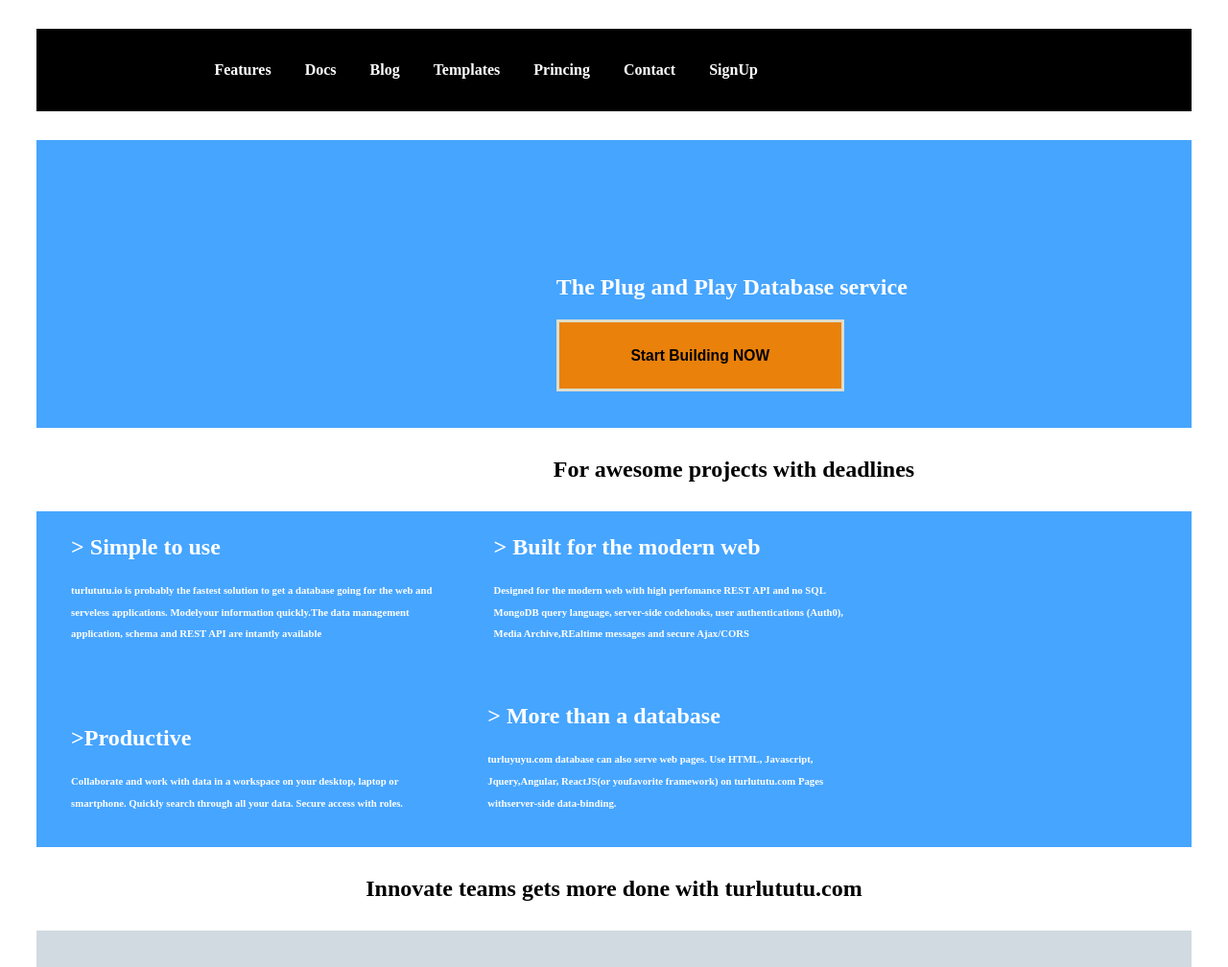
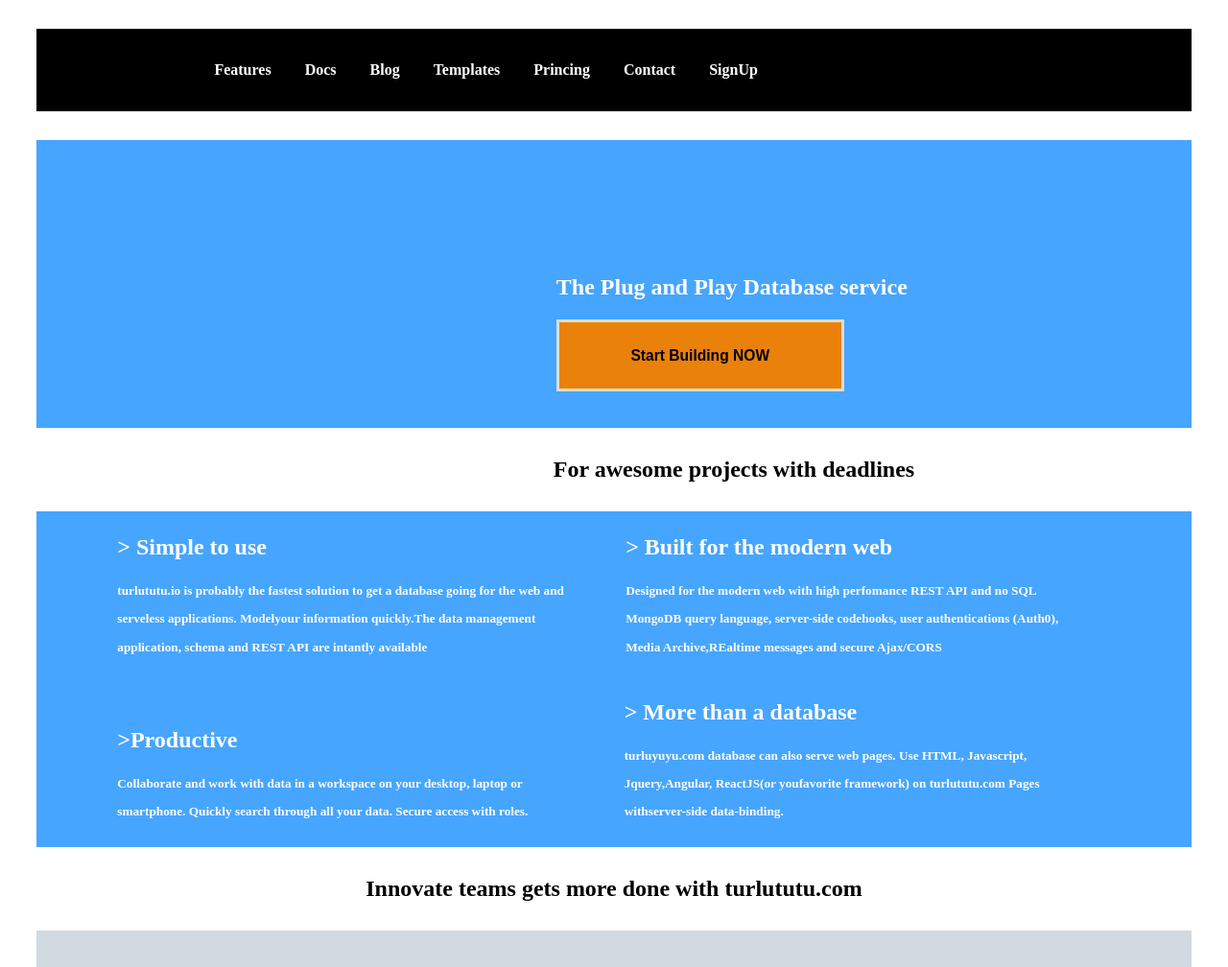
Before and after one commit to DanielGoandete/turlututu, a plain HTML site: page turlututu.html in a window 1280 px wide. Shown: the top 1008 px of the page at 96% size. Drawn offline with Linux system fonts and the light colour scheme.

Commit message:
ajusting text

```diff
--- a/turlututu.css
+++ b/turlututu.css
@@ -96,7 +96,7 @@
 /* control text 1 */
 .text1{
     color: white;
-    margin-left: 3%;
+    margin-left: 7%;
 
 }
 
@@ -109,14 +109,16 @@
 .text3{
 
     color: white;
-    margin-left: 3%;
+    margin-left: 7%;
+
 
 }
 /* control text 4 */
 .text4{
     color: white;
-    padding-left: 7%;
+    padding-left: 8%;
 }
+
 /* control pic 1 */
 .pic1{
     margin-top: 5%;
--- a/turlututu.html
+++ b/turlututu.html
@@ -32,33 +32,33 @@
 
         <div class="backgroundThirtyPart">
             <div class="text1234 text1"> <h2><p> > Simple to use</p></h2>
-                <h6 ><p>turlututu.io is probably the fastest solution to get a database going for the web and</p>
+                <h5 ><p>turlututu.io is probably the fastest solution to get a database going for the web and</p>
                      <p>serveless applications. Modelyour information quickly.The data management</p>
                     <p>application, schema and REST API are intantly available</p>
-                </h6>
+                </h5>
             </div>
 
             <div class="text1234 text2" ><h2><p> > Built for the modern web</p></h2>
-                <h6><p>Designed for the modern web with high perfomance REST API and no SQL</p>
+                <h5><p>Designed for the modern web with high perfomance REST API and no SQL</p>
                     <p>MongoDB query language, server-side codehooks, user authentications (Auth0),</p>
                     <p>Media Archive,REaltime messages and secure Ajax/CORS</p>
-                </h6>
+                </h5>
             </div>
-            <br></br>
+
 
             <div class="text1234 text3">
                 <h2><p> >Productive </p></h2>
-                      <h6><p>Collaborate and work with data in a workspace on your desktop, laptop or</p>
+                      <h5><p>Collaborate and work with data in a workspace on your desktop, laptop or</p>
                           <p> smartphone. Quickly search through all your data. Secure access with roles.</p>
-                      </h6>
+                      </h5>
             </div>
 
             <div class="text1234 text4">
                 <h2><p> > More than a database</p></h2>
-                        <h6><p>turluyuyu.com database can also serve web pages. Use HTML, Javascript,</p>
+                        <h5><p>turluyuyu.com database can also serve web pages. Use HTML, Javascript,</p>
                             <p>Jquery,Angular, ReactJS(or youfavorite framework) on turlututu.com Pages</p>
                             <p>withserver-side data-binding.</p>
-                        </h6>
+                        </h5>
             </div>
 
         </div>
```
